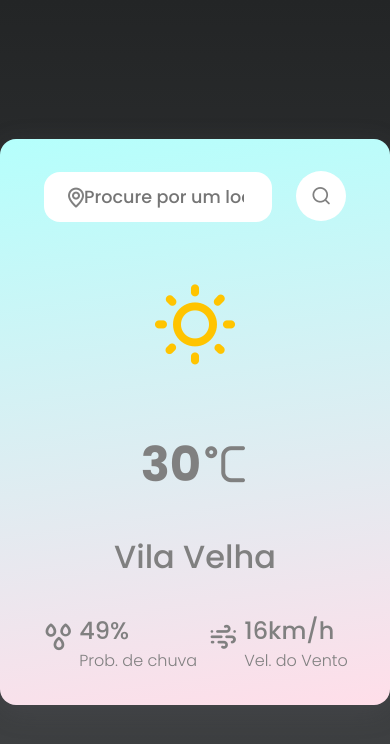
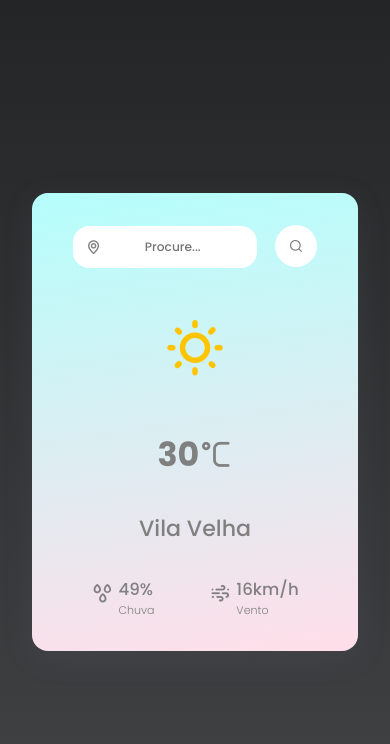
Before and after one commit to rafaelcfdantas/weather_app, a plain HTML site: page index.html in a window 390 px wide. Drawn offline with nearby package versions, Linux system fonts and the light colour scheme.

Commit message:
feat: add responsive media queries

```diff
--- a/assets/css/style.css
+++ b/assets/css/style.css
@@ -11,6 +11,7 @@ body {
     background: #232526;
     background: -webkit-linear-gradient(to top, #414345, #232526);
     background: linear-gradient(to top, #414345, #232526);
+    width: 100%;
     height: 100vh;
     display: flex;
     align-items: center;
@@ -19,10 +20,11 @@ body {
 }
 
 .container {
-    width: 700px;
+    width: 600px;
     box-shadow: rgba(100, 100, 111, 0.2) 0px 7px 29px 0px;
     border-radius: 1rem;
     padding: 2rem;
+    margin: 5rem;
 }
 
 .container.morning {
@@ -66,7 +68,7 @@ body {
     color: #808080;
     position: absolute;
     top: 15%;
-    left: 20px;
+    left: 0.75rem;
     font-size: 1.5rem;
 }
 
@@ -118,7 +120,7 @@ body {
 .weather__infos {
     width: 100%;
     display: flex;
-    justify-content: space-evenly;
+    justify-content: space-around;
 }
 
 .weather__info {
@@ -138,3 +140,88 @@ body {
     font-weight: 300;
     font-size: 1rem;
 }
+
+@media screen and (max-width: 640px) {
+    .header__icon {
+        font-size: calc(1.5rem * 0.833);
+    }
+
+    .header__input {
+        font-size: calc(1.1rem * 0.833);
+    }
+
+    .header__btn {
+        font-size: calc(1.3rem * 0.833);
+        width: 45px;
+        height: 45px;
+    }
+
+    .weather__icon {
+        font-size: calc(6rem * 0.833);
+    }
+
+    .weather__temperature {
+        font-size: calc(3rem * 0.833);
+    }
+
+    .weather__city {
+        font-size: calc(2rem * 0.833);
+    }
+
+    .weather__info-icon {
+        font-size: calc(2rem * 0.833);
+    }
+
+    .weather__info-description {
+        font-size: calc(1.5rem * 0.833);
+    }
+
+    .weather__info-description p {
+        font-size: calc(1rem * 0.833);
+    }
+}
+
+@media screen and (max-width: 500px) {
+    .container {
+        margin: 2rem;
+    }
+
+    .header__icon {
+        top: 23%;
+        font-size: calc(1.5rem * 0.693);
+    }
+
+    .header__input {
+        font-size: calc(1.1rem * 0.693);
+    }
+
+    .header__btn {
+        font-size: calc(1.3rem * 0.693);
+        width: 42px;
+        height: 42px;
+    }
+
+    .weather__icon {
+        font-size: calc(6rem * 0.693);
+    }
+
+    .weather__temperature {
+        font-size: calc(3rem * 0.693);
+    }
+
+    .weather__city {
+        font-size: calc(2rem * 0.693);
+    }
+
+    .weather__info-icon {
+        font-size: calc(2rem * 0.693);
+    }
+
+    .weather__info-description {
+        font-size: calc(1.5rem * 0.693);
+    }
+
+    .weather__info-description p {
+        font-size: calc(1rem * 0.693);
+    }
+}
--- a/index.html
+++ b/index.html
@@ -18,7 +18,7 @@
         <header class="header">
             <div class="header__search">
                 <i class="uil uil-map-marker header__icon"></i>
-                <input type="search" name="q" class="header__input" placeholder="Procure por um local..." autocomplete="off">
+                <input type="search" name="q" class="header__input" placeholder="Procure..." autocomplete="off">
             </div>
             <a href="#" class="header__btn">
                 <i class="uil uil-search"></i>
@@ -39,7 +39,7 @@
                     <i class="uil uil-raindrops weather__info-icon"></i>
                     <div class="weather__info-description">
                         49%
-                        <p>Prob. de chuva</p>
+                        <p>Chuva</p>
                     </div>
                 </div>
 
@@ -47,7 +47,7 @@
                     <i class="uil uil-wind weather__info-icon"></i>
                     <div class="weather__info-description">
                         16km/h
-                        <p>Vel. do Vento</p>
+                        <p>Vento</p>
                     </div>
                 </div>
             </div>
```
